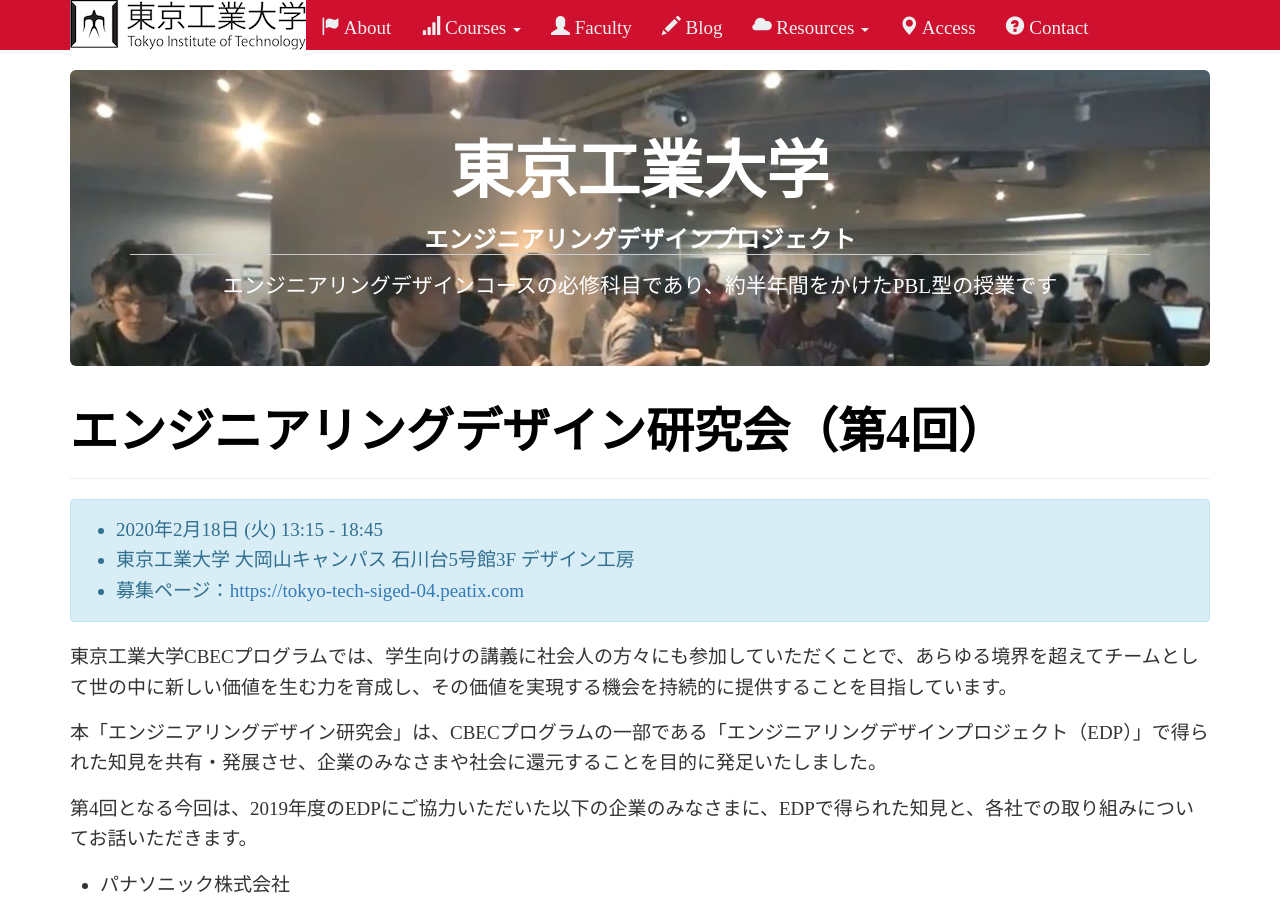
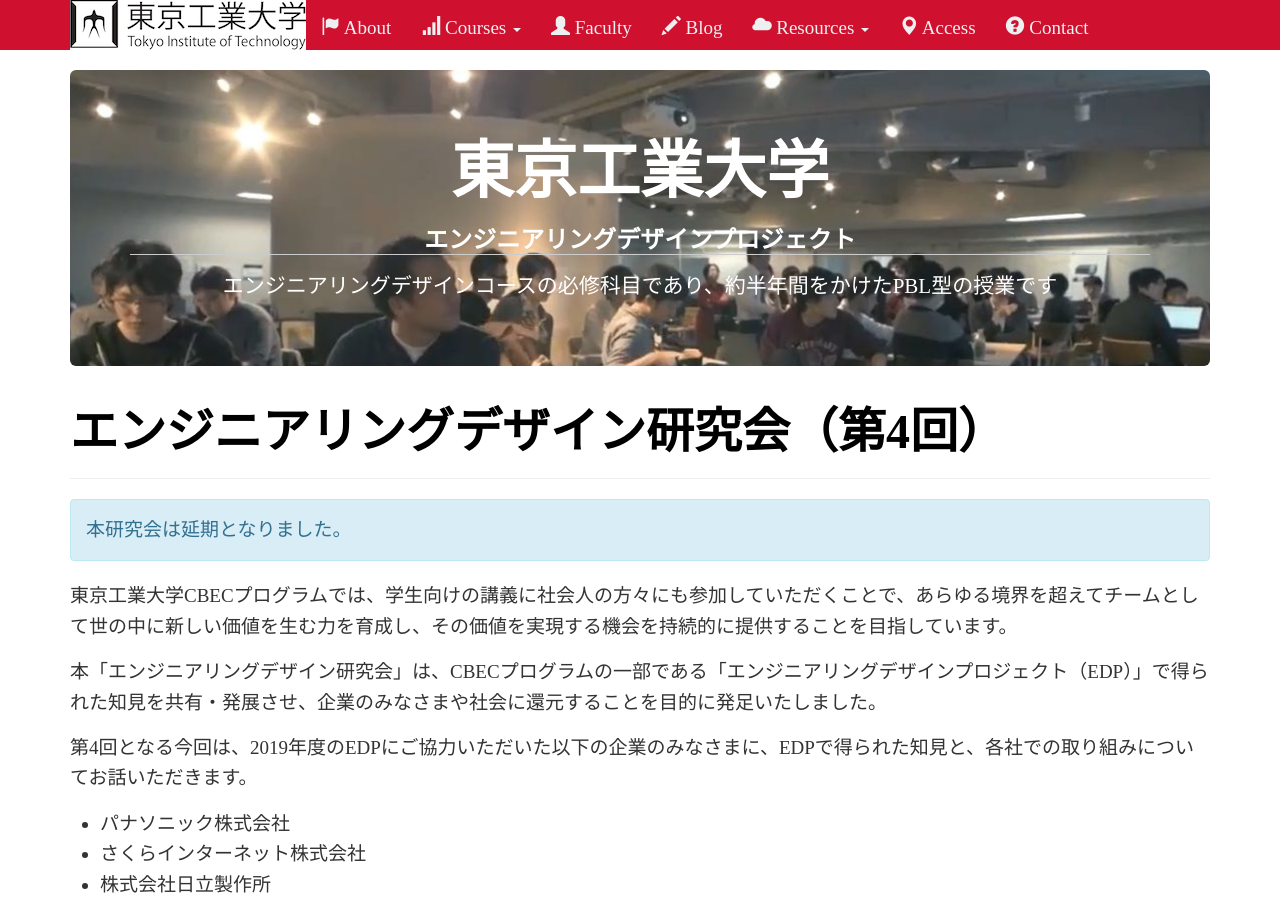
Before and after one commit to titech-edp/titech-edp.github.io, a Jekyll site: the page built from siged/04/index.md, in a window 1280 px wide and 900 px high. Built offline with Jekyll 4.4.1, drawn with Linux system fonts in a browser that asks for light colours; nearby versions of some CDN libraries; library files that are not in the unit come from our copies.

Commit message:
Postpone

```diff
--- a/siged/04/index.md
+++ b/siged/04/index.md
@@ -5,11 +5,7 @@
 ---
 
 <div class="alert alert-info" role="alert">
-<ul>
-<li>2020年2月18日 (火) 13:15 - 18:45</li>
-<li>東京工業大学 大岡山キャンパス 石川台5号館3F デザイン工房</li>
-<li>募集ページ：<a href="https://tokyo-tech-siged-04.peatix.com">https://tokyo-tech-siged-04.peatix.com</a></li>
-</ul>
+本研究会は延期となりました。
 </div>
 
 
```
